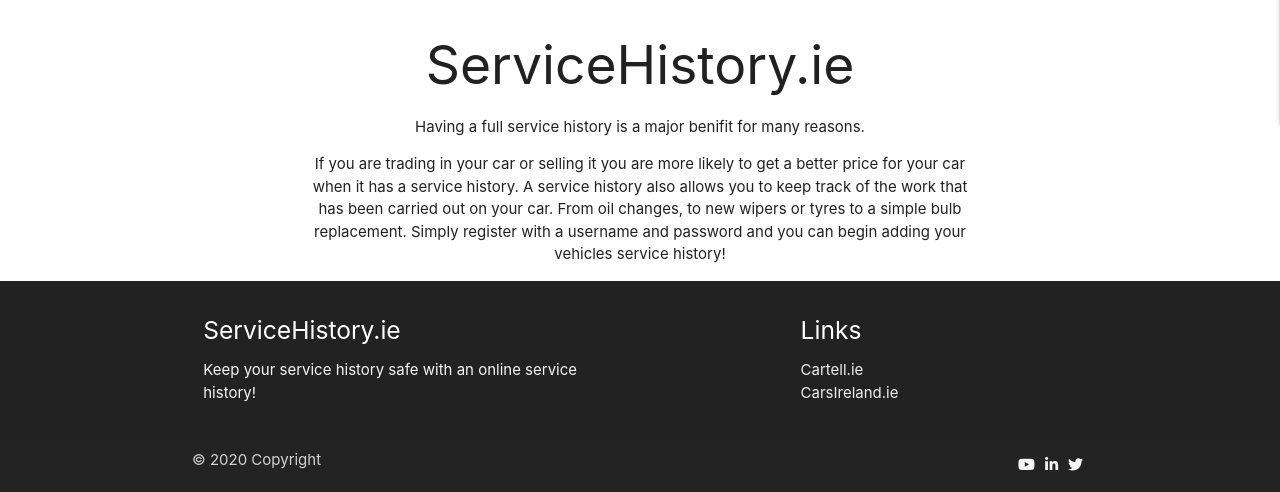
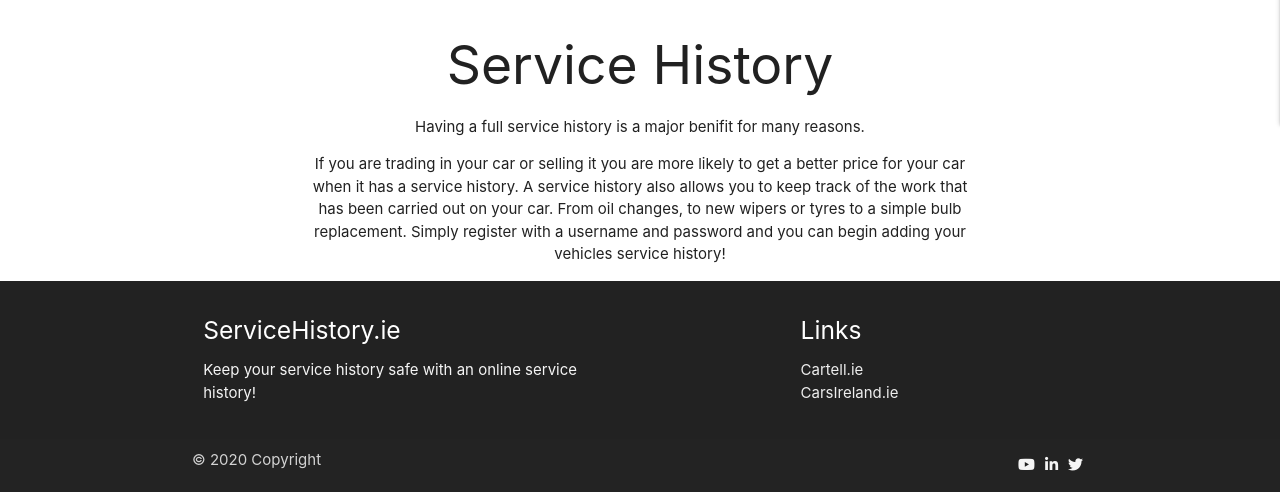
Before and after one commit to Cha-K28/data_centric_development_MSP3, a Flask app: page / in a window 1280 px wide. Shown: the part 736-1228 px from the top of the page. Run offline with Flask 2, Linux system fonts and the light colour scheme; some libraries are stand-ins or nearby versions.

Commit message:
fix service history heading

```diff
--- a/static/css/style.css
+++ b/static/css/style.css
@@ -1,3 +1,7 @@
+h2 {
+
+  text-align: center;
+}
 
 .home_text {
   display: block;
@@ -25,10 +29,6 @@ table {
     }
 }
 
-h2 {
-
-  text-align: center;
-}
 
 .form_button{
     background-color: firebrick;
--- a/templates/home.html
+++ b/templates/home.html
@@ -25,7 +25,7 @@
 
 <div class="home_text">
 
-    <h2>ServiceHistory.ie</h2>
+    <h2>Service History</h2>
 
         <p>
             Having a full service history is a major benifit for many reasons.
```
